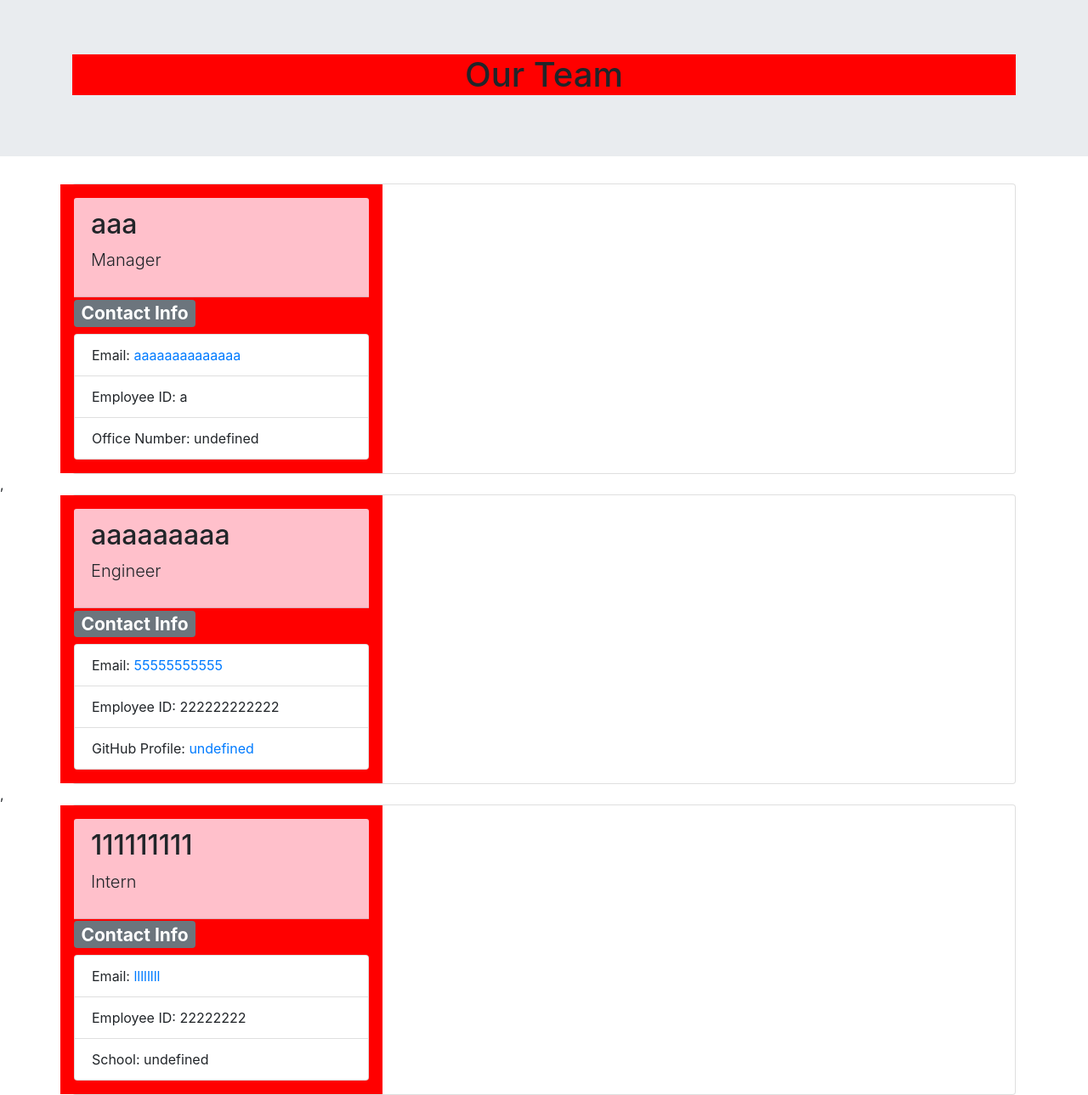
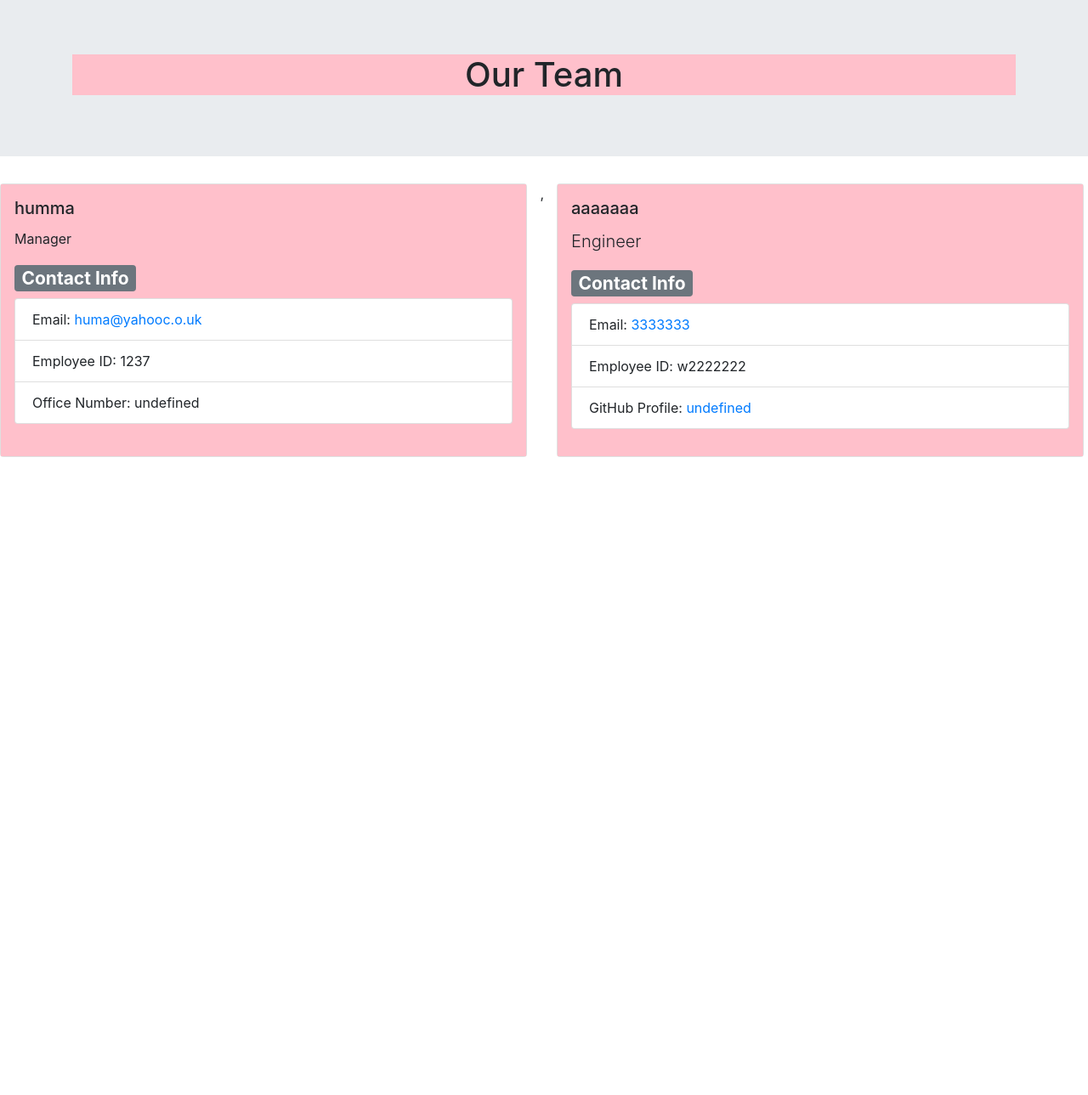
Before and after one commit to HummaNosh/Generate-Your-Teams-Profile, a website: page develop/index.html in a window 1280 px wide. Shown: the whole page at 85% size. After the commit the page ends 800 px from the top, so only its background shows below. Drawn offline with nearby package versions, Linux system fonts and the light colour scheme.

Commit message:
almost done need to walkthrough

```diff
--- a/develop/index.html
+++ b/develop/index.html
@@ -17,62 +17,37 @@
           <h1>Our Team</h1>
         </div>
       </div>
-      <div class="container">
-      <div class="card">
-      <div class="row text">
-        <div class="col-sm-4">
-          <div class="card-header">
-          <h2>aaa</h2>
-          <p class="lead">Manager</p></div>
+      <div class="row row-cols-1 row-cols-md-3 g-4">
+      <div class="col">
+        <div class="card h-100">
+          <div class="card-body">
+          <h5 class="card-title">humma</h5>
+          <p class="card-text">Manager
           <h3><span class="badge badge-secondary">Contact Info</span>
           </h3>
           <ul class="list-group">
-            <li class="list-group-item">Email: <a href = "mailto:aaaaaaaaaaaaaa">aaaaaaaaaaaaaa</a></li>
-            <li class="list-group-item">Employee ID:   a</li>
+            <li class="list-group-item">Email: <a href = "mailto:huma@yahooc.o.uk">huma@yahooc.o.uk</a></li>
+            <li class="list-group-item">Employee ID:   1237</li>
             <li class="list-group-item">Office Number: undefined</li>
           </ul>
+          </p>
         </div>
         </div>
-      </div>
-    </div>
-  </div>,<div class="container" id="engineer">
-        <div class="card">
-        <div class="row text">
-          <div class="col-sm-4">
-            <div class="card-header">
-            <h2>aaaaaaaaa</h2>
-            <p class="lead">Engineer</p></div>
+  </div>,<div class="col">
+        <div class="card h-100">
+        <div class="card-body">
+        <h5 class="card-title">aaaaaaa</h5>
+            <p class="lead">Engineer
             <h3><span class="badge badge-secondary">Contact Info</span>
             </h3>
             <ul class="list-group">
-              <li class="list-group-item">Email:  <a href = "mailto:55555555555">55555555555</a></li>
-              <li class="list-group-item">Employee ID:   222222222222 </li>
+              <li class="list-group-item">Email:  <a href = "mailto:3333333">3333333</a></li>
+              <li class="list-group-item">Employee ID:   w2222222 </li>
               <li class="list-group-item">GitHub Profile: <a href= "https://github.com/undefined" target="_blank">undefined</a></li>
             </ul>
+            </p>
           </div>
           </div>
-        </div>
-      </div>
-    </div>,<!-- Intern card -->
-        <div class="container" id="intern">
-          <div class="card">
-          <div class="row text">
-            <div class="col-sm-4">
-              <div class="card-header">
-              <h2>111111111</h2>
-              <p class="lead">Intern</p></div>
-              <h3><span class="badge badge-secondary">Contact Info</span>
-              </h3>
-              <ul class="list-group">
-
-                <li class="list-group-item">Email:  <a href = "mailto:llllllll">llllllll</a></li>
-                <li class="list-group-item">Employee ID:    22222222</li>
-                <li class="list-group-item">School:         undefined</li>
-            </ul>
-            </div>
-            </div>
-          </div>
-        </div>
-        </div>
+        </div>,
       </body>
   </html>
--- a/develop/style.css
+++ b/develop/style.css
@@ -1,11 +1,11 @@
 h1 {
   display: flex;
   justify-content: center;
-  background-color: red;
+  background-color: pink;
 }
 
-.col-sm-4 {
-  background-color: red;
+.card-body{
+  background-color: pink;
   padding: 1rem;
 }
 
```
Also changed, not shown: develop/index.js (+21 -27 lines).
